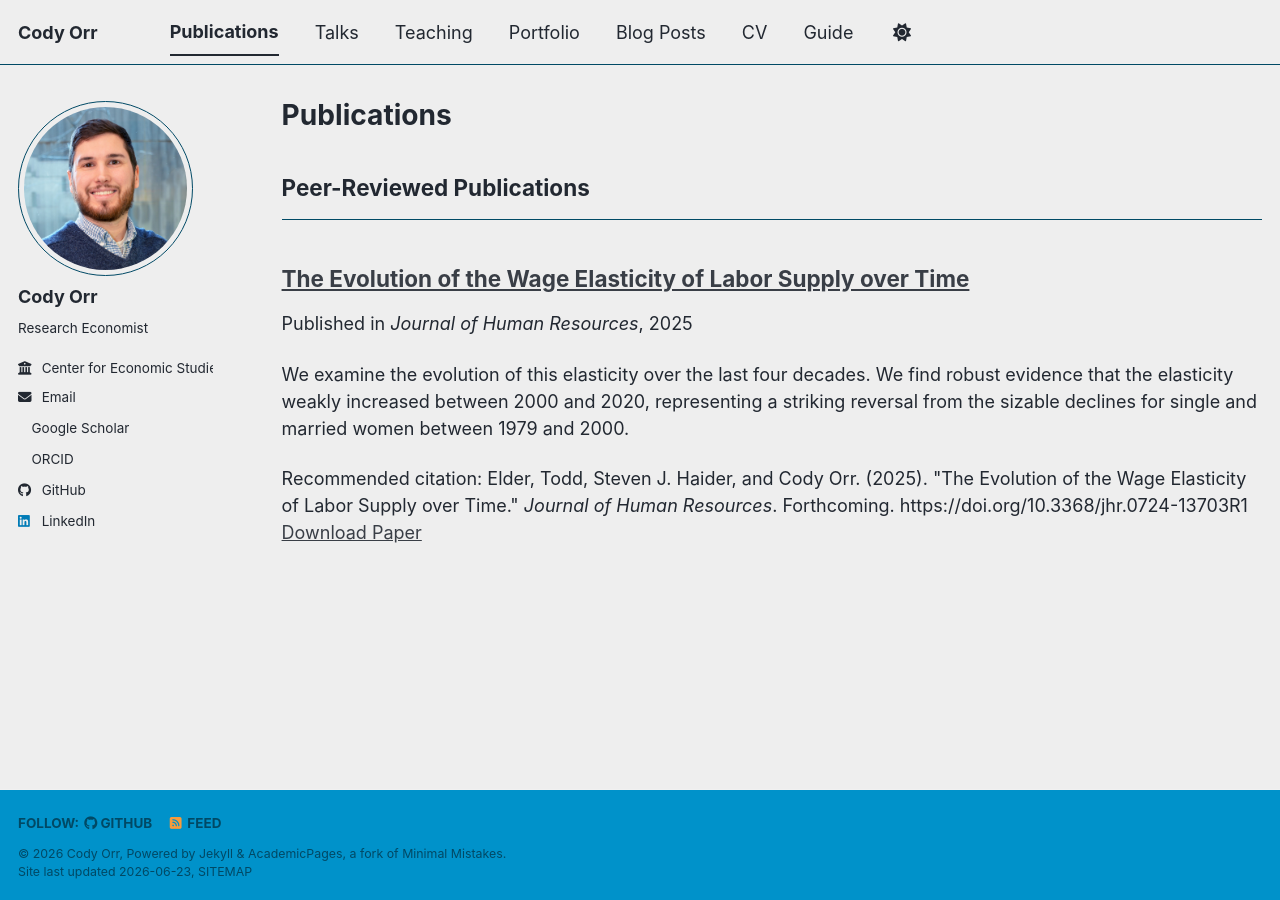
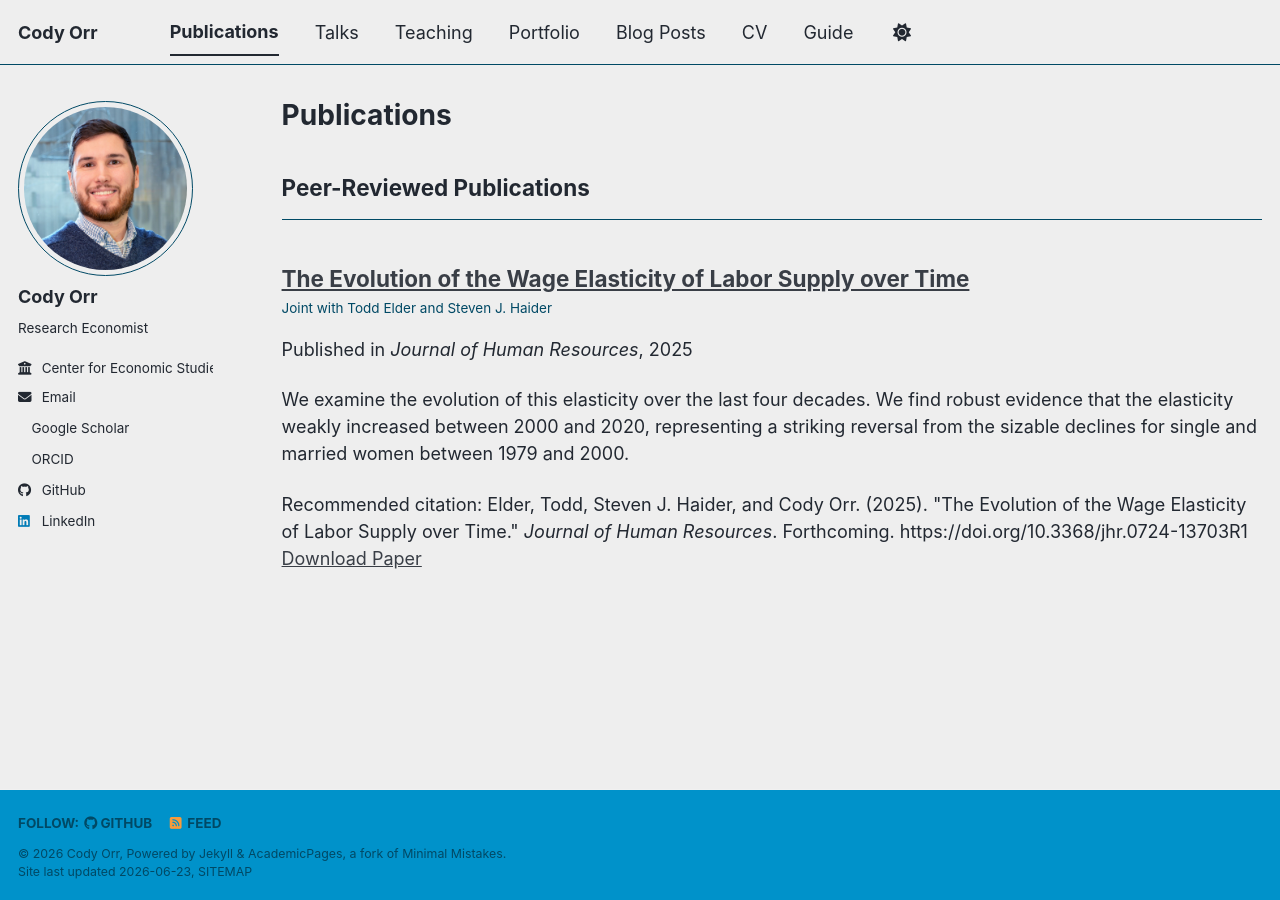
Before and after one commit to orrcody/orrcody.github.io, a Jekyll site: the page built from _pages/publications.html, in a window 1280 px wide. Built offline with Jekyll 4.4.1, drawn with Linux system fonts in a browser that asks for light colours; a style sheet for code colours, icons or effects is not loaded.

Commit message:
Adding coauthor names.

```diff
--- a/_publications/eho_elasticity.md
+++ b/_publications/eho_elasticity.md
@@ -5,6 +5,7 @@ category: peer-reviewed
 permalink: /publication/eho_elasticity
 excerpt: 'We examine the evolution of this elasticity over the last four decades. We find robust evidence that the elasticity weakly increased between 2000 and 2020, representing a striking reversal from the sizable declines for single and married women between 1979 and 2000.'
 date: 2025-06-06
+coauthors: 'Todd Elder and Steven J. Haider'
 venue: 'Journal of Human Resources'
 paperurl: 'https://orrcody.github.io/files/publications/ElasticityOverTime-EHO.pdf'
 citation: 'Elder, Todd, Steven J. Haider, and Cody Orr. (2025). &quot;The Evolution of the Wage Elasticity of Labor Supply over Time.&quot; <i>Journal of Human Resources</i>. Forthcoming. https://doi.org/10.3368/jhr.0724-13703R1'
```
